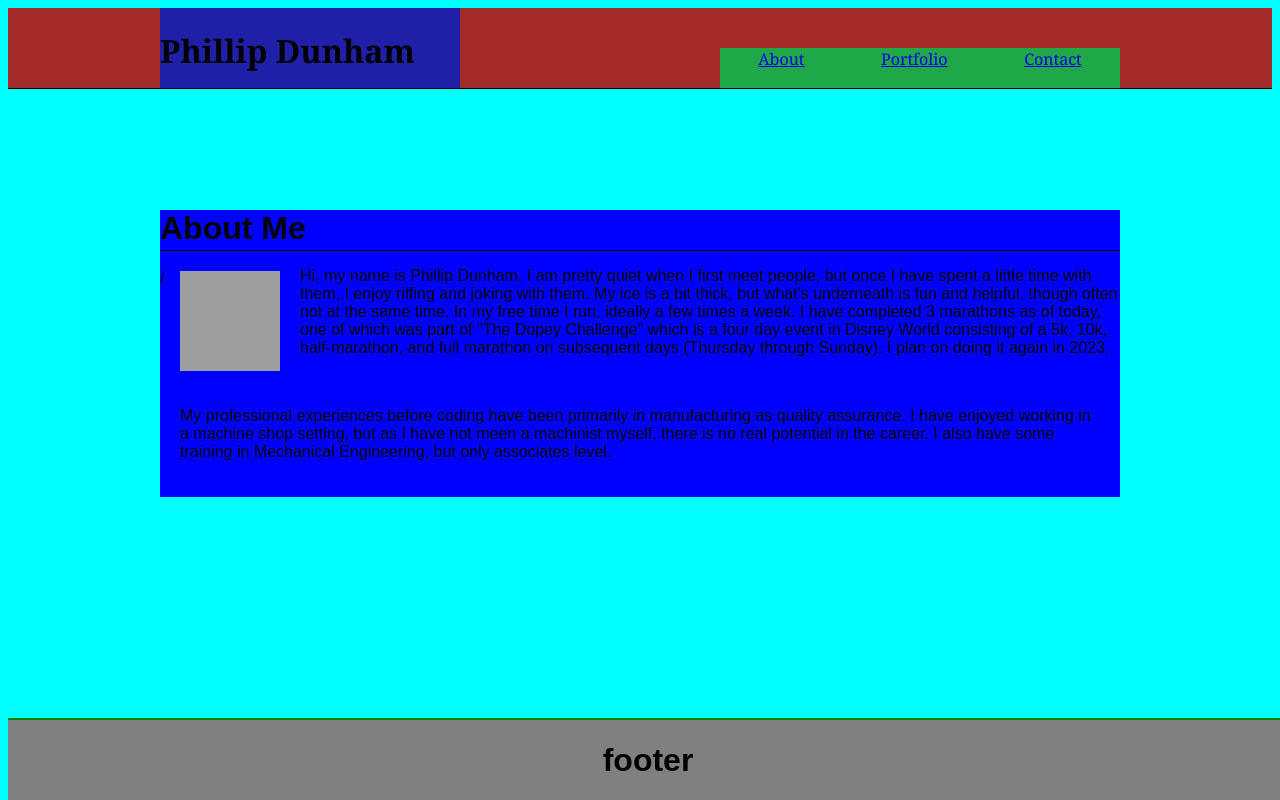
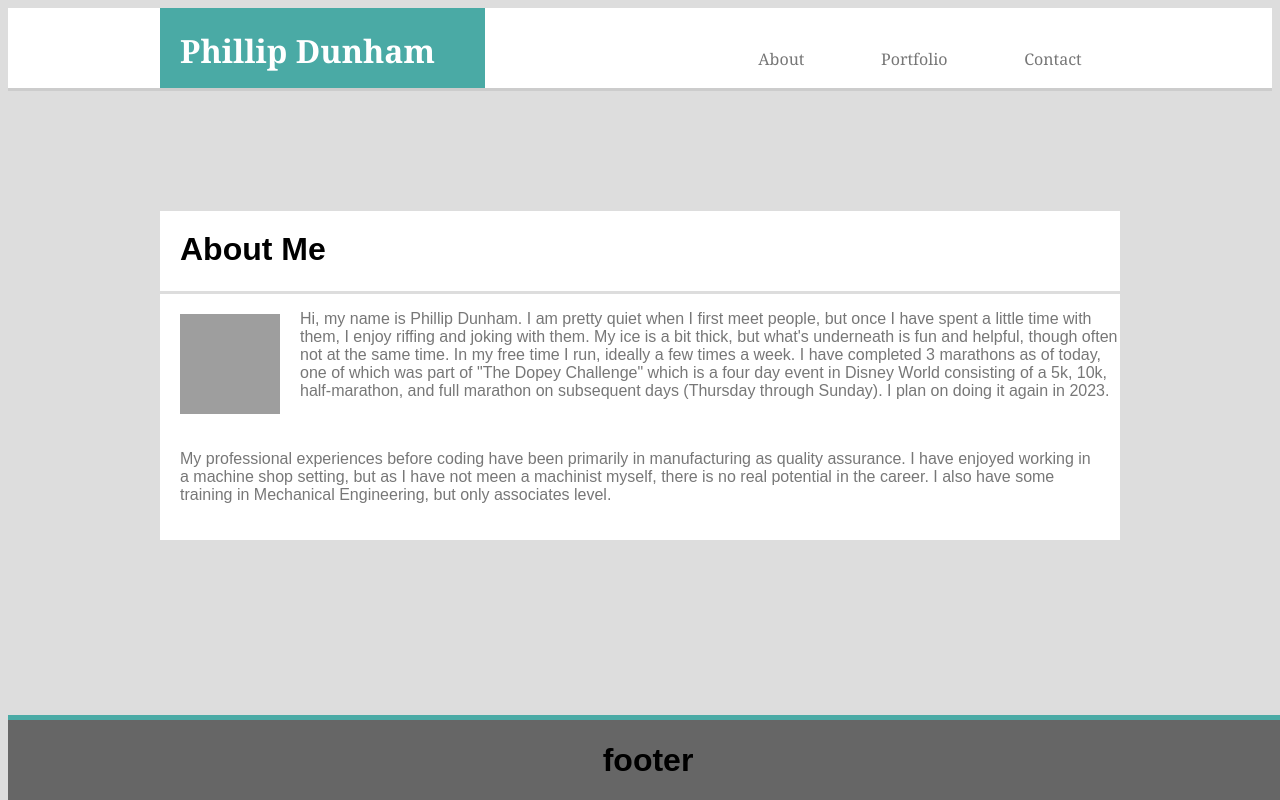
Before and after one commit to phillipwd/studentportfolio, a plain HTML site: page index.html in a window 1280 px wide. Drawn offline with Linux system fonts and the light colour scheme; grey boxes are pictures that could not be loaded.

Commit message:
Fixing colors

```diff
--- a/index.html
+++ b/index.html
@@ -11,7 +11,7 @@
 <header>
     <div class="headcontent">
         <div class="left">
-             <h1>
+             <h1 class="name">
                 Phillip Dunham
             </h1>
         </div>
@@ -39,7 +39,7 @@
     <div class ="b1">
         <div class="about">
             <h1>About Me</h1>
-        /</div>
+        </div>
         <div class="bio1">
 
 
--- a/style.css
+++ b/style.css
@@ -1,15 +1,29 @@
+html{
+    background-color: #dddddd;
+
+}
+
 header{
     height: 80px;
     /* width: 960px; */
     margin: 0 auto;
-    background-color: brown;
+    background-color: #ffffff;
     font-family: Georgia, 'Times New Roman', Times, serif;
-    color: black;
-    border-bottom: solid black 1px;
+    color: #ffffff;
+    border-bottom: solid #cccccc 3px;
     position: relative;
     /* display: flex;  */
     /* align-items: stretch;      */
 }
+.name{
+    padding: 0 20px;
+}
+
+a{
+    text-decoration: none;
+    color: #777777;
+}
+
 .headcontent{
     width: 960px;
     height: 80px;
@@ -22,22 +36,25 @@ header{
 }
 
 body{
-    background-color: aqua;
+    /* background-color: #ffffff; */
     font-family: 'Arial', 'Helvetica Neue', Helvetica, sans-serif;
+    /* position: relative;
+    top: 50px; */
 }
 .left{
-    width: 300px;
-    background-color: rgb(31, 31, 168);
+    width: 325px;
+    background-color: #4aaaa5;
     /* position: absolute; */
     left: 20 px;
     margin: 7, 0;
 }
 .about h1{
-    padding: 10px, 0px;
+    padding: 20px 0px;
+    margin: 20px;
 }
 .right{
     width: 400px;
-    background-color: rgb(31, 168, 72);
+    background-color: #ffffff;
     display: flex;
     justify-content: space-around;
     margin-top: 40px;
@@ -45,19 +62,19 @@ body{
 /* .center{ */
     /* right: 49% }*/
 .about{
-    height: 40px;
-    border-bottom: solid black 1px;
+    height: 80px;
+    border-bottom: solid #dddddd 3px;
 }
 
 .bio1{
     display: flex;
     align-items: flex-start;
-    /* margin: 16px; */
+    color: #777777;
 }
 
 .b1{
     width: 960px;
-    background-color: blue;
+    background-color: #ffffff;
     margin: 0 auto;
     position: relative;
     top: 100px;
@@ -68,13 +85,14 @@ body{
 .rest{
     padding-bottom:20px;
     margin: 0 20px;
+    color: #777777
 }
 .footer{
     position: fixed;
     bottom: 0%;
-    background-color: gray;
+    background-color: #666666;
     margin: 0 auto;
-    border-top: solid green 2px;
+    border-top: solid #4aaaa5 5px;
     width: 100%;
 }
 .footercontent{
```
